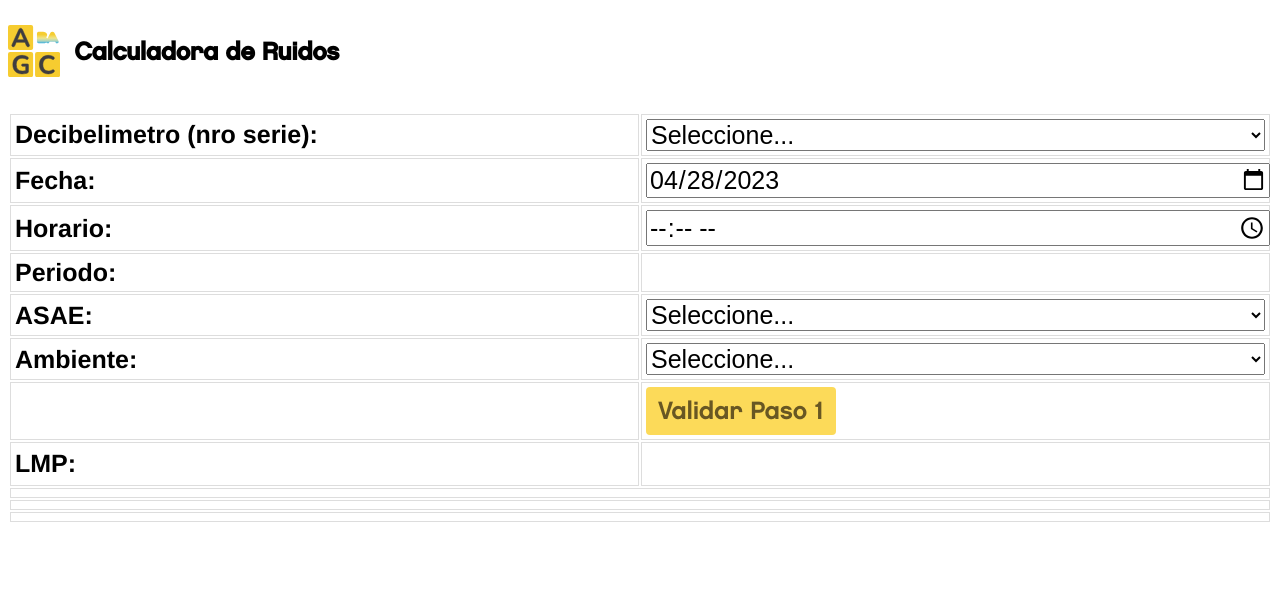
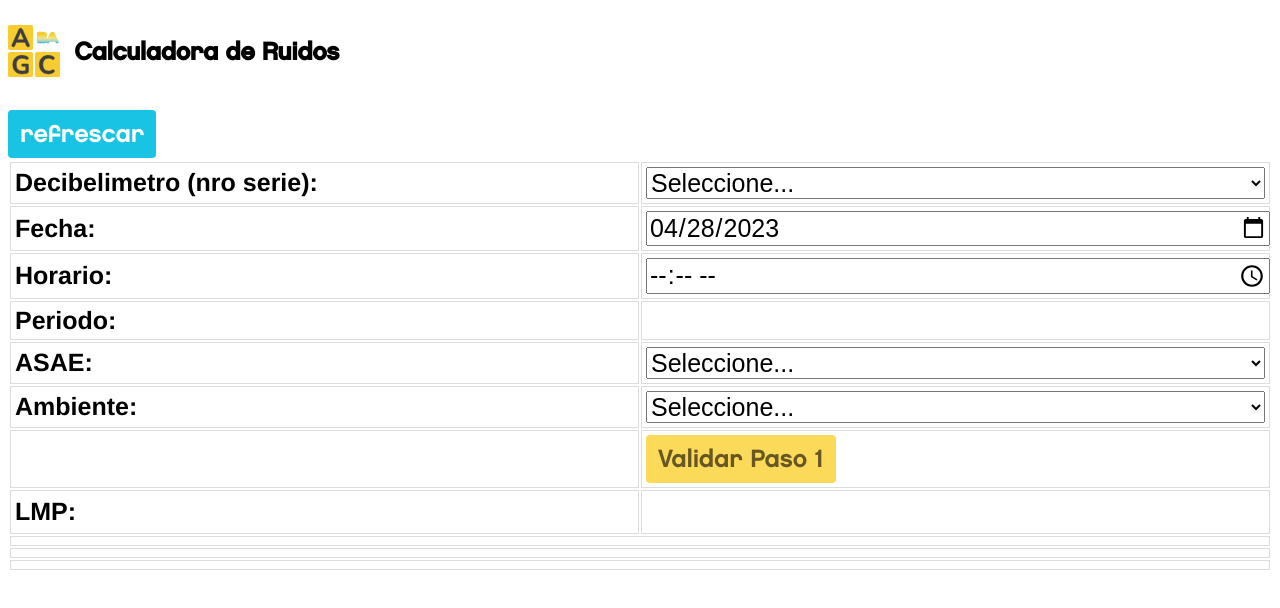
Before and after one commit to clemenclay/calculadora, a plain HTML site: page index.html in a window 1280 px wide. Drawn offline with Linux system fonts and the light colour scheme.

Commit message:
Update index.html

```diff
--- a/index.html
+++ b/index.html
@@ -84,6 +84,8 @@
 ">Calculadora de Ruidos</span>
 
 	</h2>
+	<button onclick="window.location.reload()" type="button" class="btn btn-lg btn-info">refrescar</button>
+
     <table>
         <tr>
             <!-- <td><label for="fecha">Domicilio :</label></td> -->
```
